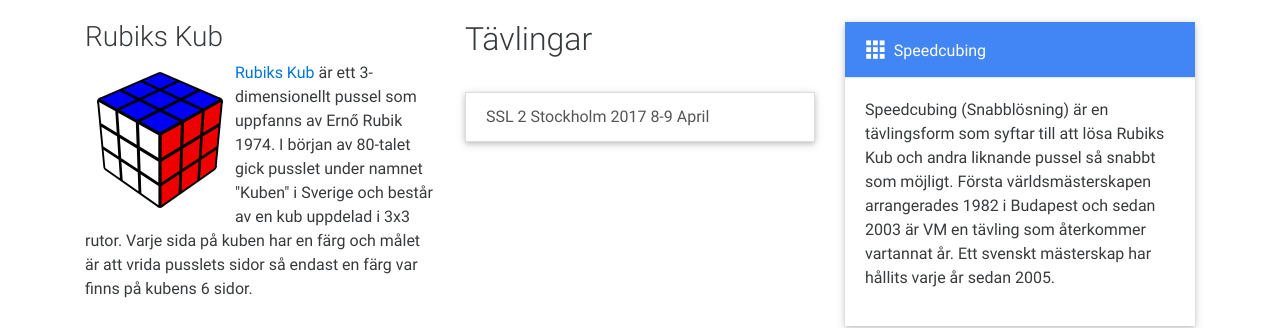
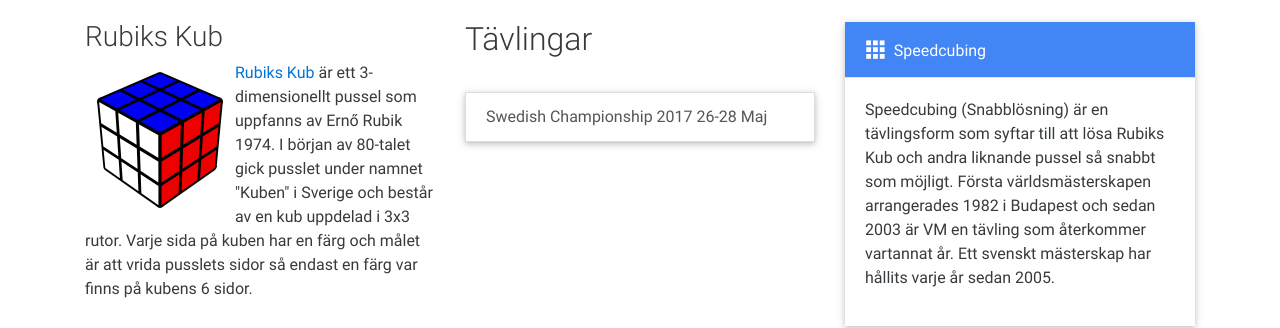
Before and after one commit to SveKub/SveKubOldSite, a Jekyll site: the page built from index.html, in a window 1280 px wide. Shown: the part 439-767 px from the top of the page. Built offline with Jekyll 4.4.1, drawn with Linux system fonts in a browser that asks for light colours; nearby versions of some CDN libraries.

Commit message:
tävlingar

```diff
--- a/Tavlingar/genomforda.md
+++ b/Tavlingar/genomforda.md
@@ -10,6 +10,7 @@
 <div class="list-group">
   <a class="list-group-item" target="_blank" href="https://www.worldcubeassociation.org/competitions/FlenNewYearsBlind2017">Flen New Year's Blind 2017 Flen 24 Januari</a>
   <a class="list-group-item" target="_blank" href="https://www.worldcubeassociation.org/competitions/SSL1Jonkoping2017">SSL 1 Jönköping 4-5 Mars</a>
+  <a class="list-group-item" target="_blank" href="https://www.worldcubeassociation.org/competitions/SSL2Stockholm2017">SSL 2 Stockholm 8-9 April</a>
 </div>
 
 ## 2016
--- a/_data/tavlingar.yml
+++ b/_data/tavlingar.yml
@@ -1,3 +1,3 @@
-- namn: SSL 2 Stockholm 2017
-  url: https://www.worldcubeassociation.org/competitions/SSL2Stockholm2017
-  datum: 8-9 April
+- namn: Swedish Championship 2017
+  url: https://www.worldcubeassociation.org/competitions/SwedishChampionship2017
+  datum: 26-28 Maj
```
